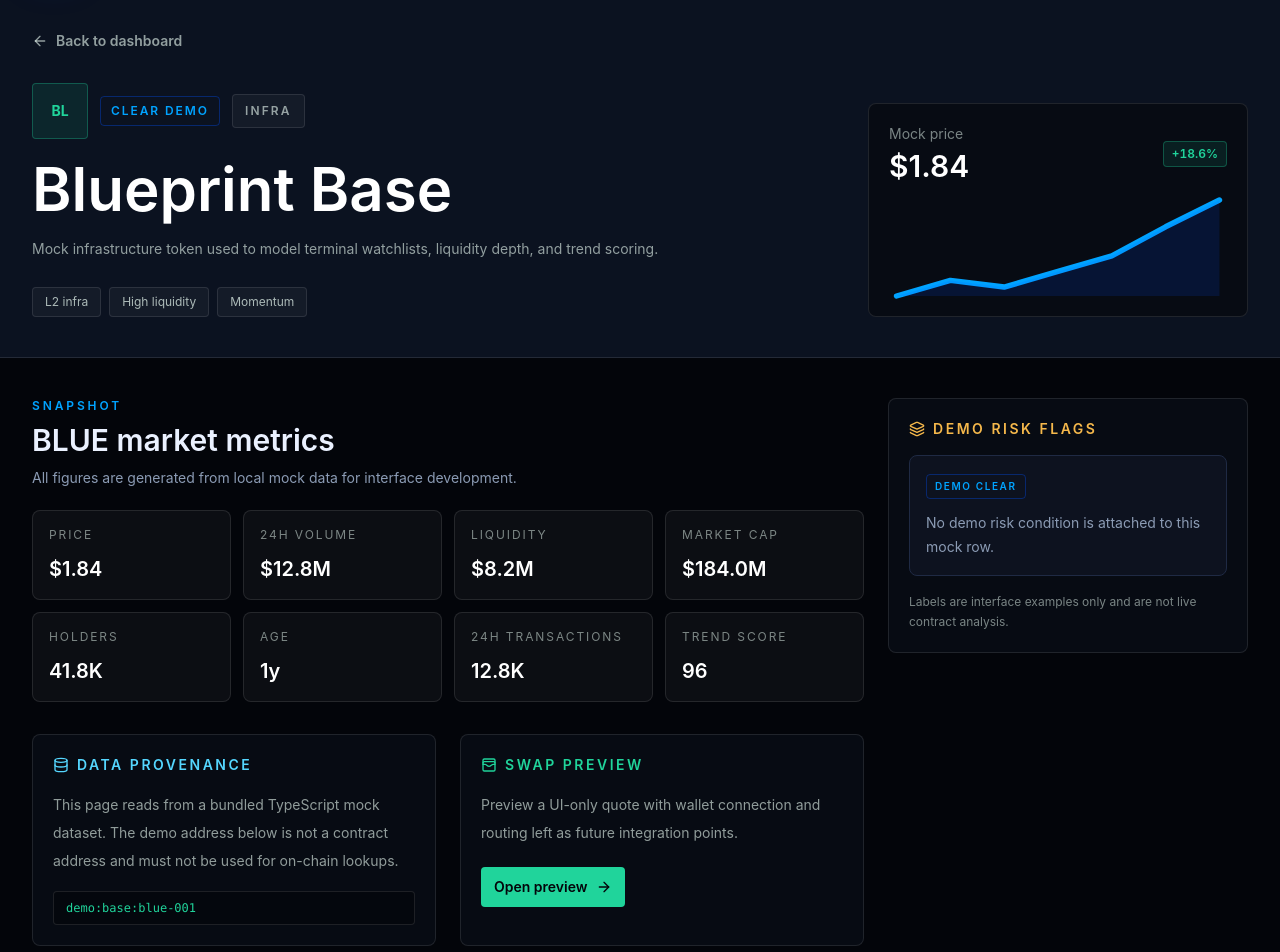
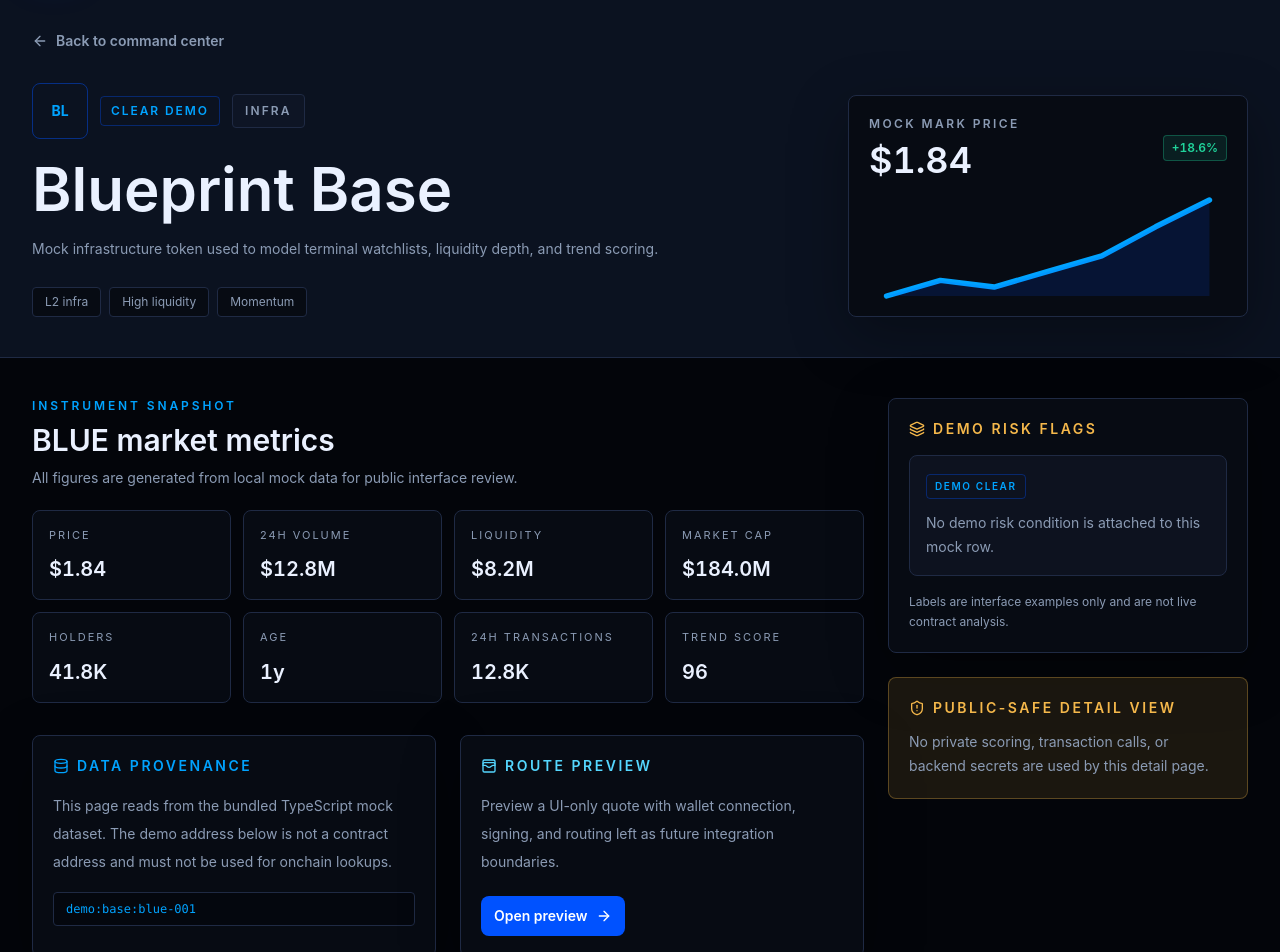
Before and after one commit to Edizemre1/base-market-terminal-lite, a Next.js app: page /tokens/blue in a window 1280 px wide. Shown: the part 120-1072 px from the top of the page. Built offline with nearby package versions, Linux system fonts and the light colour scheme.

Commit message:
style: upgrade token detail layout

```diff
--- a/src/app/tokens/[symbol]/page.tsx
+++ b/src/app/tokens/[symbol]/page.tsx
@@ -1,7 +1,14 @@
 import type { Metadata } from "next";
 import Link from "next/link";
 import { notFound } from "next/navigation";
-import { ArrowLeft, ArrowRight, Database, Layers, WalletCards } from "lucide-react";
+import {
+  ArrowLeft,
+  ArrowRight,
+  Database,
+  Layers,
+  ShieldAlert,
+  WalletCards
+} from "lucide-react";
 import { PriceChange } from "@/components/PriceChange";
 import { RiskBadge, RiskFlagList } from "@/components/RiskBadge";
 import { SectionHeader } from "@/components/SectionHeader";
@@ -34,8 +41,8 @@ export async function generateMetadata({
 
   return {
     title: token
-      ? `${token.symbol} · Base Market Terminal Lite`
-      : "Token · Base Market Terminal Lite",
+      ? `${token.symbol} - Base Market Terminal Lite`
+      : "Token - Base Market Terminal Lite",
     description: token?.description ?? "Demo token detail page."
   };
 }
@@ -61,32 +68,32 @@ export default async function TokenDetailPage({ params }: TokenPageProps) {
 
   return (
     <main className="bg-base-black">
-      <section className="border-b border-white/10 bg-base-raised">
+      <section className="border-b border-base-line bg-base-raised">
         <div className="mx-auto max-w-7xl px-4 py-10 sm:px-6 lg:px-8">
           <Link
             href="/dashboard"
-            className="mb-8 inline-flex items-center gap-2 text-sm font-semibold text-emerald-50/60 transition hover:text-base-mint"
+            className="mb-8 inline-flex items-center gap-2 text-sm font-semibold text-base-muted transition hover:text-base-electric"
           >
             <ArrowLeft size={16} aria-hidden="true" />
-            Back to dashboard
+            Back to command center
           </Link>
 
-          <div className="grid gap-8 lg:grid-cols-[1fr_380px] lg:items-end">
+          <div className="grid gap-8 lg:grid-cols-[1fr_400px] lg:items-end">
             <div>
               <div className="mb-5 flex flex-wrap items-center gap-3">
-                <span className="flex h-14 w-14 items-center justify-center rounded border border-base-mint/30 bg-base-mint/10 text-sm font-bold text-base-mint">
+                <span className="flex h-14 w-14 items-center justify-center rounded-lg border border-base-blue/45 bg-base-blue/14 text-sm font-bold text-base-electric">
                   {token.symbol.slice(0, 2)}
                 </span>
                 <RiskBadge level={token.riskLevel} />
-                <span className="rounded border border-white/10 bg-white/[0.04] px-3 py-2 text-xs font-semibold uppercase tracking-[0.18em] text-emerald-50/60">
+                <span className="rounded border border-base-line bg-base-elevated/70 px-3 py-2 text-xs font-semibold uppercase tracking-[0.18em] text-base-muted">
                   {token.category}
                 </span>
               </div>
 
-              <h1 className="text-4xl font-semibold text-white md:text-6xl">
+              <h1 className="text-4xl font-semibold text-base-text md:text-6xl">
                 {token.name}
               </h1>
-              <p className="mt-4 max-w-3xl text-sm leading-7 text-emerald-50/60">
+              <p className="mt-4 max-w-3xl text-sm leading-7 text-base-muted">
                 {token.description}
               </p>
 
@@ -94,7 +101,7 @@ export default async function TokenDetailPage({ params }: TokenPageProps) {
                 {token.tags.map((tag) => (
                   <span
                     key={tag}
-                    className="rounded border border-white/10 bg-white/[0.04] px-3 py-1.5 text-xs text-emerald-50/70"
+                    className="rounded border border-base-line bg-base-panel px-3 py-1.5 text-xs text-base-muted"
                   >
                     {tag}
                   </span>
@@ -102,11 +109,13 @@ export default async function TokenDetailPage({ params }: TokenPageProps) {
               </div>
             </div>
 
-            <div className="rounded-lg border border-white/10 bg-base-panel p-5">
-              <div className="mb-4 flex items-center justify-between gap-4">
+            <div className="rounded-lg border border-base-line bg-base-panel p-5 shadow-panel">
+              <div className="mb-5 flex items-center justify-between gap-4">
                 <div>
-                  <p className="text-sm text-emerald-50/50">Mock price</p>
-                  <p className="mt-1 text-3xl font-semibold text-white">
+                  <p className="text-xs font-semibold uppercase tracking-[0.2em] text-base-muted">
+                    Mock mark price
+                  </p>
+                  <p className="mt-2 text-4xl font-semibold tabular-nums text-base-text">
                     {formatCurrency(token.priceUsd, token.priceUsd < 0.1 ? 4 : 2)}
                   </p>
                 </div>
@@ -126,53 +135,55 @@ export default async function TokenDetailPage({ params }: TokenPageProps) {
         <div className="space-y-8">
           <div>
             <SectionHeader
-              eyebrow="Snapshot"
+              eyebrow="Instrument snapshot"
               title={`${token.symbol} market metrics`}
-              description="All figures are generated from local mock data for interface development."
+              description="All figures are generated from local mock data for public interface review."
             />
             <div className="grid gap-3 sm:grid-cols-2 xl:grid-cols-4">
               {stats.map(([label, value]) => (
                 <div
                   key={label}
-                  className="rounded-lg border border-white/10 bg-white/[0.04] p-4"
+                  className="rounded-lg border border-base-line bg-base-panel p-4"
                 >
-                  <p className="text-xs uppercase tracking-[0.16em] text-emerald-50/50">
+                  <p className="text-[11px] uppercase tracking-[0.18em] text-base-muted">
                     {label}
                   </p>
-                  <p className="mt-3 text-xl font-semibold text-white">{value}</p>
+                  <p className="mt-3 text-xl font-semibold tabular-nums text-base-text">
+                    {value}
+                  </p>
                 </div>
               ))}
             </div>
           </div>
 
           <div className="grid gap-6 md:grid-cols-2">
-            <div className="rounded-lg border border-white/10 bg-base-panel p-5">
-              <div className="mb-4 flex items-center gap-2 text-sm font-semibold uppercase tracking-[0.18em] text-base-cyan">
+            <div className="rounded-lg border border-base-line bg-base-panel p-5 shadow-panel">
+              <div className="mb-4 flex items-center gap-2 text-sm font-semibold uppercase tracking-[0.18em] text-base-electric">
                 <Database size={16} aria-hidden="true" />
                 Data provenance
               </div>
-              <p className="text-sm leading-7 text-emerald-50/60">
-                This page reads from a bundled TypeScript mock dataset. The demo
-                address below is not a contract address and must not be used for
-                on-chain lookups.
+              <p className="text-sm leading-7 text-base-muted">
+                This page reads from the bundled TypeScript mock dataset. The
+                demo address below is not a contract address and must not be
+                used for onchain lookups.
               </p>
-              <code className="mt-4 block overflow-x-auto rounded border border-white/10 bg-black/30 px-3 py-2 text-xs text-base-mint">
+              <code className="mt-4 block overflow-x-auto rounded border border-base-line bg-base-black/50 px-3 py-2 text-xs text-base-electric">
                 {token.demoAddress}
               </code>
             </div>
 
-            <div className="rounded-lg border border-white/10 bg-base-panel p-5">
-              <div className="mb-4 flex items-center gap-2 text-sm font-semibold uppercase tracking-[0.18em] text-base-mint">
+            <div className="rounded-lg border border-base-line bg-base-panel p-5 shadow-panel">
+              <div className="mb-4 flex items-center gap-2 text-sm font-semibold uppercase tracking-[0.18em] text-base-cyan">
                 <WalletCards size={16} aria-hidden="true" />
-                Swap preview
+                Route preview
               </div>
-              <p className="text-sm leading-7 text-emerald-50/60">
-                Preview a UI-only quote with wallet connection and routing left
-                as future integration points.
+              <p className="text-sm leading-7 text-base-muted">
+                Preview a UI-only quote with wallet connection, signing, and
+                routing left as future integration boundaries.
               </p>
               <Link
                 href="/swap"
-                className="mt-5 inline-flex min-h-10 items-center gap-2 rounded border border-base-mint/40 bg-base-mint px-3 py-2 text-sm font-semibold text-base-black transition hover:bg-emerald-200"
+                className="mt-5 inline-flex min-h-10 items-center gap-2 rounded-lg border border-base-blue/55 bg-base-blue px-3 py-2 text-sm font-semibold text-white transition hover:bg-base-electric"
               >
                 Open preview
                 <ArrowRight size={16} aria-hidden="true" />
@@ -182,15 +193,26 @@ export default async function TokenDetailPage({ params }: TokenPageProps) {
         </div>
 
         <aside className="space-y-6">
-          <div className="rounded-lg border border-white/10 bg-base-panel p-5">
+          <div className="rounded-lg border border-base-line bg-base-panel p-5 shadow-panel">
             <div className="mb-4 flex items-center gap-2 text-sm font-semibold uppercase tracking-[0.18em] text-base-amber">
               <Layers size={16} aria-hidden="true" />
               Demo risk flags
             </div>
             <RiskFlagList flags={token.riskFlags} />
-            <p className="mt-4 text-xs leading-5 text-emerald-50/50">
+            <p className="mt-4 text-xs leading-5 text-base-muted">
               Labels are interface examples only and are not live contract
               analysis.
+            </p>
+          </div>
+
+          <div className="rounded-lg border border-base-amber/30 bg-base-amber/10 p-5">
+            <div className="mb-3 flex items-center gap-2 text-sm font-semibold uppercase tracking-[0.18em] text-base-amber">
+              <ShieldAlert size={16} aria-hidden="true" />
+              Public-safe detail view
+            </div>
+            <p className="text-sm leading-6 text-base-muted">
+              No private scoring, transaction calls, or backend secrets are used
+              by this detail page.
             </p>
           </div>
         </aside>
```
